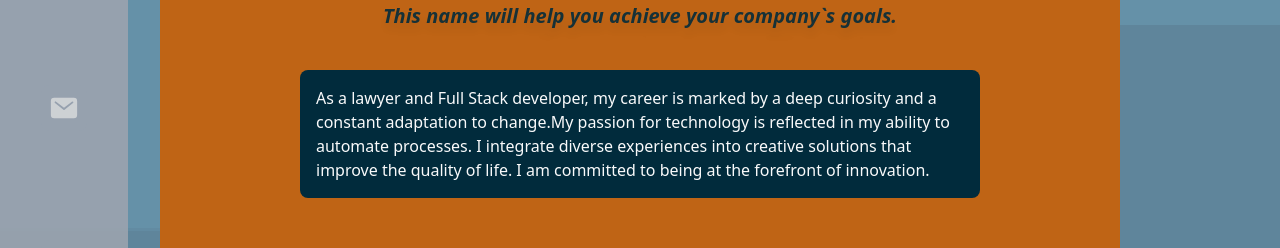
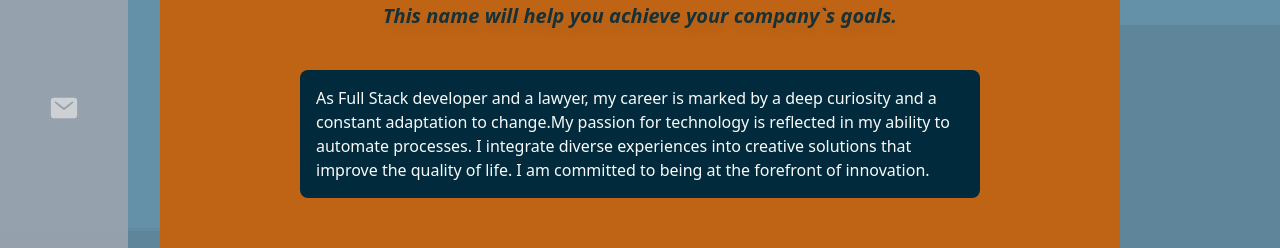
Before and after one commit to VLDeMenezes/vldm, a Next.js app: page / in a window 1280 px wide. Shown: the part 460-708 px from the top of the page. Built offline with nearby package versions, Linux system fonts and the light colour scheme.

Commit message:
text correction

```diff
--- a/src/app/page.js
+++ b/src/app/page.js
@@ -51,7 +51,7 @@ export default function Home() {
         </p>
 
         <div className="bg-SectionDark dark:bg-Detail md:mx-[10vw] p-2 lg:p-4 lg:mt-8 rounded-lg">
-          As a lawyer and Full Stack developer, my career is marked by a deep
+          As Full Stack developer and a lawyer, my career is marked by a deep
           curiosity and a constant adaptation to change.My passion for
           technology is reflected in my ability to automate processes. I
           integrate diverse experiences into creative solutions that improve the
```
